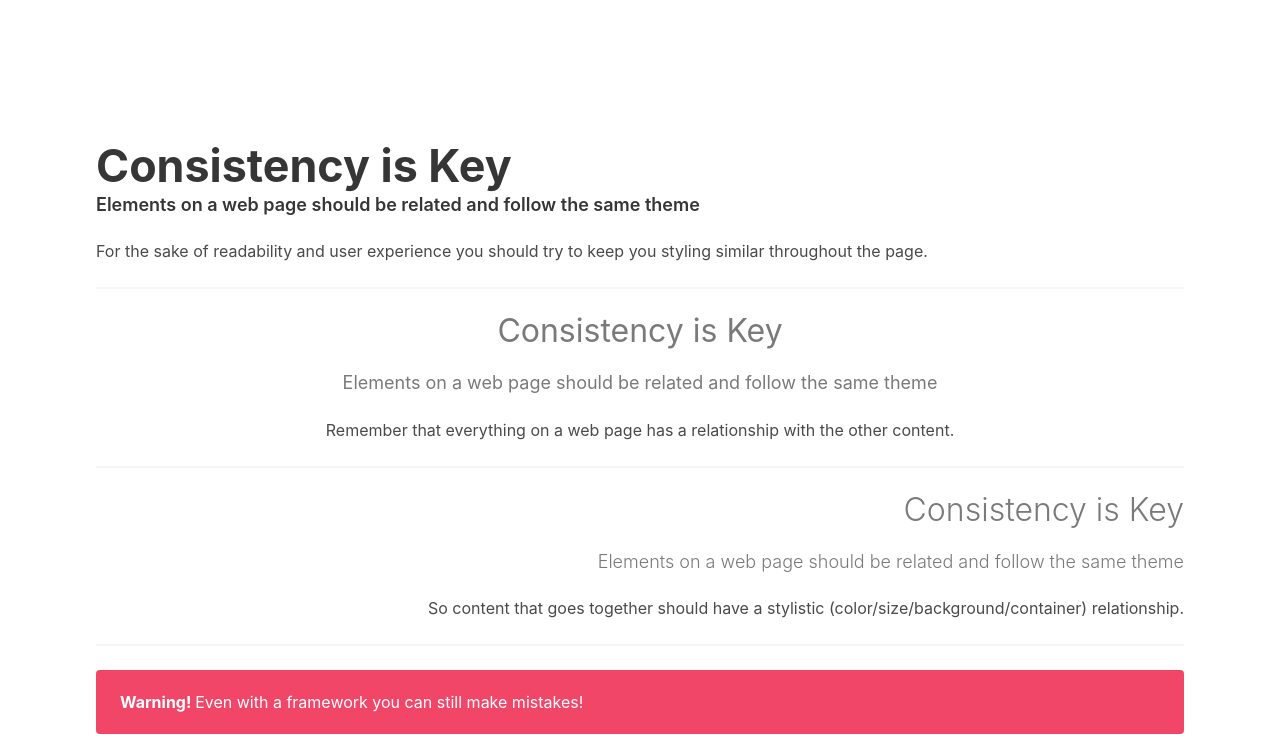
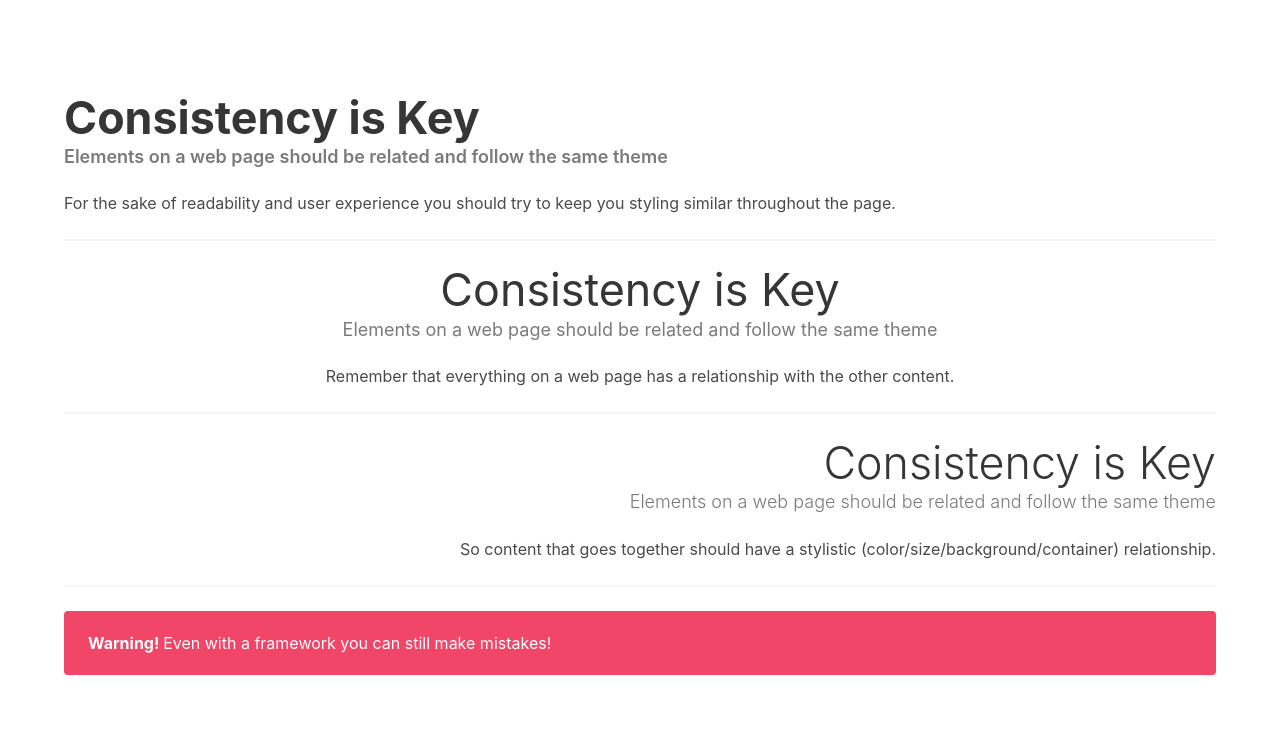
Before and after one commit to jdmar3-comp426/a02-jenkinsas, a website: page index.html in a window 1280 px wide. Shown: the part 1286-2040 px from the top of the page. Drawn offline with nearby package versions, Linux system fonts and the light colour scheme; a web font is replaced by a local one.

Commit message:
updated Bulma classes

```diff
--- a/index.html
+++ b/index.html
@@ -55,17 +55,17 @@
     </div>
 </section>
 <section class="section has-background-white">
-    <div class="section">
+    <div class="container">
         <div class="content">
             <h1 class="title has-text-weight-bold">Consistency is Key</h1>
-            <h5 class="subtitle">Elements on a web page should be related and follow the same theme</h5>
+            <h5 class="subtitle has-text-grey">Elements on a web page should be related and follow the same theme</h5>
             <p>
 	    	For the sake of readability and user experience you should try to keep you styling similar throughout the page.
 	    </p>
         </div>
         <hr>
         <div class="content has-text-centered">
-            <h1 class="subtitle has-text-grey has-text-weight-normal">Consistency is Key</h1>
+            <h1 class="title has-text-weight-normal">Consistency is Key</h1>
             <h5 class="subtitle has-text-grey has-text-weight-normal">Elements on a web page should be related and follow the same theme</h5>
             <p>
 	    	Remember that everything on a web page has a relationship with the other content.
@@ -73,7 +73,7 @@
         </div>
         <hr>
         <div class="content has-text-right">
-            <h1 class="subtitle has-text-grey has-text-weight-light">Consistency is Key</h1>
+            <h1 class="title has-text-weight-light">Consistency is Key</h1>
             <h5 class="subtitle has-text-grey has-text-weight-light">Elements on a web page should be related and follow the same theme</h5>
             <p>
 	    	So content that goes together should have a stylistic (color/size/background/container) relationship.
```
